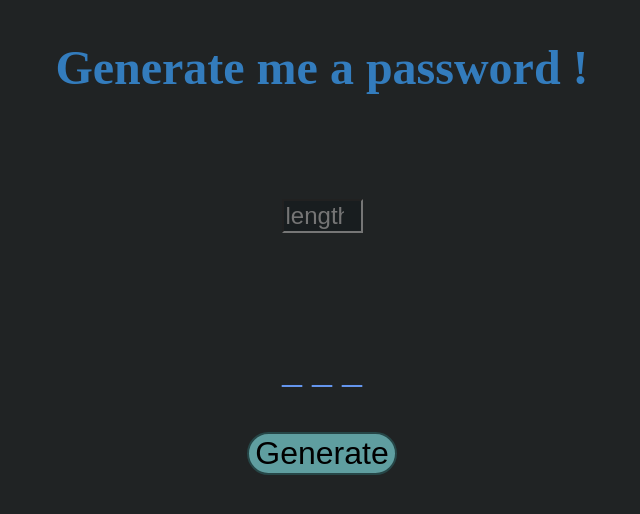
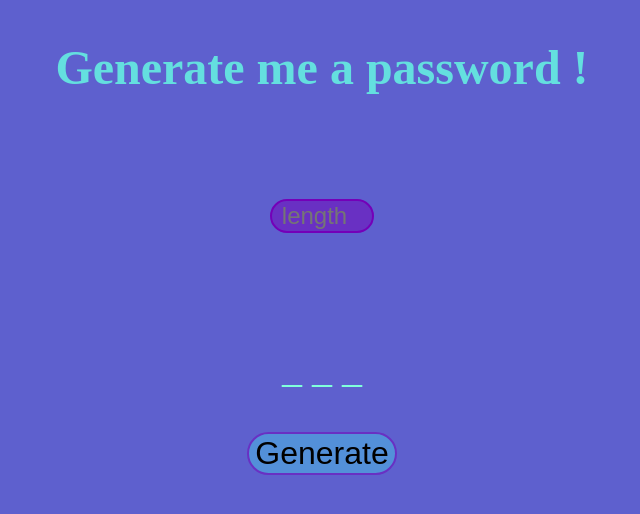
Before and after one commit to MaximeMRF/gen_me_a_passwd, a plain HTML site: page front/index.html in a window 1280 px wide. Shown: the whole page, without its empty margins (318-958 px from the left). Drawn offline with Linux system fonts and the light colour scheme.

Commit message:
add favicon and best colors for the front

```diff
--- a/front/index.html
+++ b/front/index.html
@@ -3,13 +3,14 @@
 <head>
     <meta charset="UTF-8">
     <meta name="viewport" content="width=device-width, initial-scale=1.0">
+    <link rel="shortcut icon" href="./assets/favicon.ico" type="image/x-icon">
     <link rel="stylesheet" href="./style.css">
     <title>Generate me a Passwd!</title>
 </head>
 <body>
     <div id="content">
         <h1>Generate me a password !</h1>
-        <input id="passLen" placeholder='length (default : 12, max : 50)' type="number" min="12" max="50">
+        <input id="passLen" placeholder='length' type="number" min="12" max="50">
         <p id="output">_ _ _</p>
         <button id="gen">Generate</button>
     </div>
--- a/front/style.css
+++ b/front/style.css
@@ -1,5 +1,5 @@
 html {
-    background-color: #202324;
+    background-color: #5E60CE;
 }
 
 #content {
@@ -10,26 +10,31 @@ html {
 
 h1 {
     font-size: 3em;
-    color: rgb(51, 124, 189);
+    color: #64dfdf;
     text-align: center;
 }
 
 p {
     font-size: 2.5em;
-    color: cornflowerblue;
+    color: #80ffdb;
 }
 
 input {
+    border-radius: 2em;
+    border-style: solid;
+    border-color: #7400b8;
     color: white;
-    background-color: #181d1f;
+    background-color: #6930c3;
     font-size: 1.5em;
+    text-align: center;
     margin: 3em;
+    width: 4em;
 }
 
 button {
     border-radius: 2em;
     border-style: solid;
-    border-color: rgb(38, 70, 71);
-    background-color: cadetblue;
+    border-color: #6930c3;
+    background-color: #5390d9;
     font-size: 2em;
 }
```
Also changed, not shown: front/assets/favicon.ico (added), front/assets/key.svg (added), front/assets/pin-code.svg (added).
